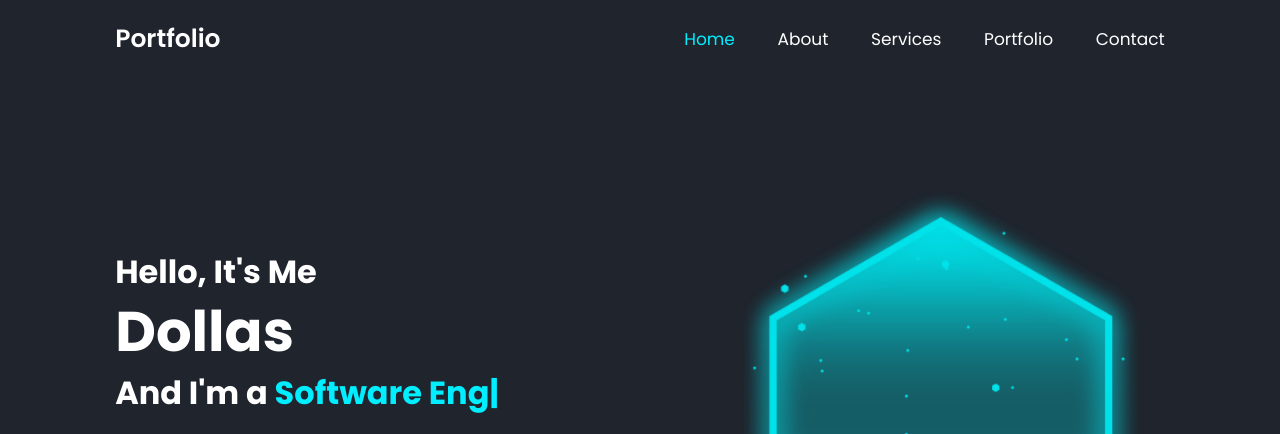
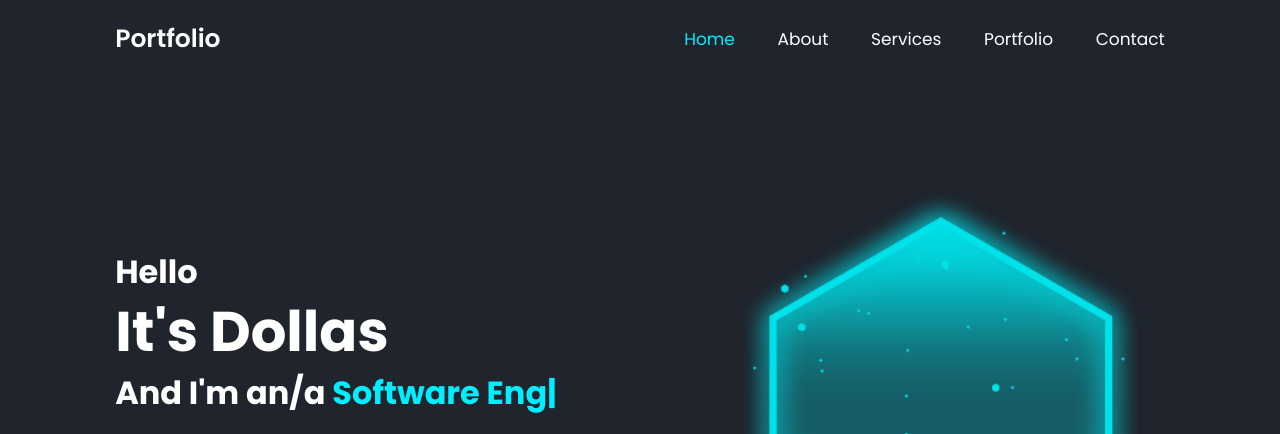
Before and after one commit to D01145/D01145.github.io, a plain HTML site: page index.html in a window 1280 px wide. Shown: the top 434 px of the page. Drawn offline with nearby package versions, Linux system fonts and the light colour scheme.

Commit message:
Update index.html

```diff
--- a/index.html
+++ b/index.html
@@ -35,9 +35,9 @@
     <!-- home section design-->
     <section class="home" id="home">
         <div class="home-content">
-            <h3> Hello, It's Me</h3>
-            <h1>Dollas</h1>
-            <h3>And I'm a <span class="multiple-text"></span></h3>
+            <h3> Hello</h3>
+            <h1>It's Dollas</h1>
+            <h3>And I'm an/a <span class="multiple-text"></span></h3>
             <p>Lorem ipsum dolor sit amet consectetur adipisicing elit. Eum quasi, natus
                 quia aperiam ea vitae pariatur.</p>
             <div class="social-media">
```
